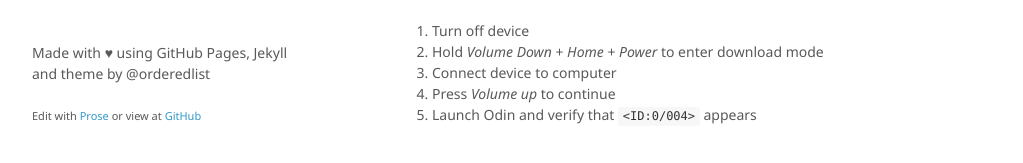
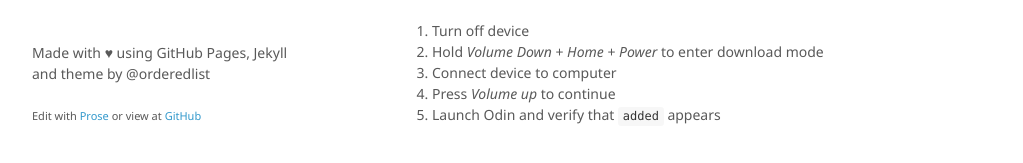
Before and after one commit to oscarb/pad, a Jekyll site: the page built from _docs/android-device-guide.md, in a window 1280 px wide and 900 px high, scrolled down 2687 px. Shown: the part 705-868 px from the top of the window, without its empty margins (128-1151 px from the left). Built offline with Jekyll 4.4.1, drawn with Linux system fonts in a browser that asks for light colours; some web fonts are replaced.

Commit message:
Update android-device-guide.md

```diff
--- a/_docs/android-device-guide.md
+++ b/_docs/android-device-guide.md
@@ -173,4 +173,4 @@ WhatsApp |
 2. Hold *Volume Down* + *Home* + *Power* to enter download mode
 3. Connect device to computer
 4. Press *Volume up* to continue
-5. Launch Odin and verify that `<ID:0/004>` appears
+5. Launch Odin and verify that `added` appears
```
